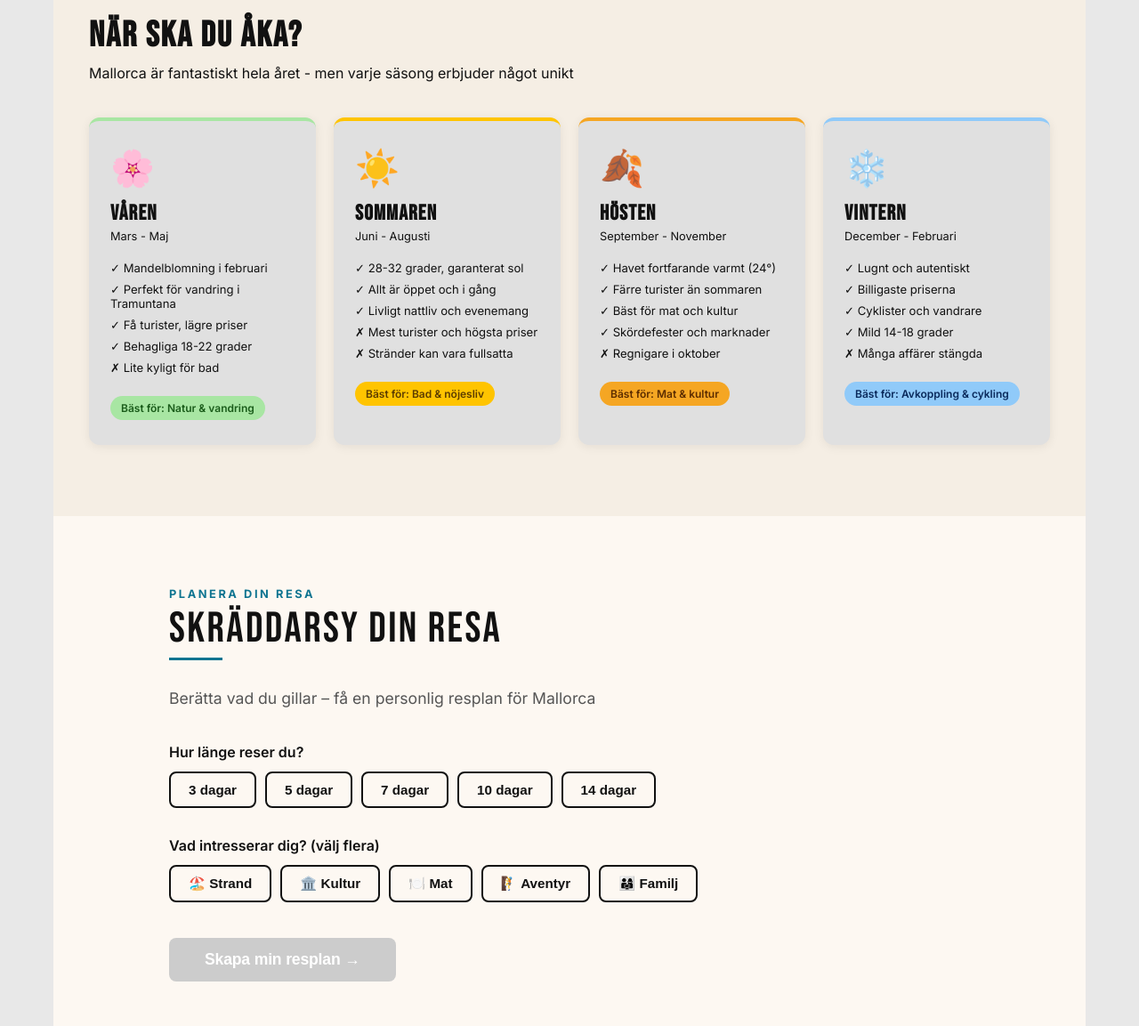
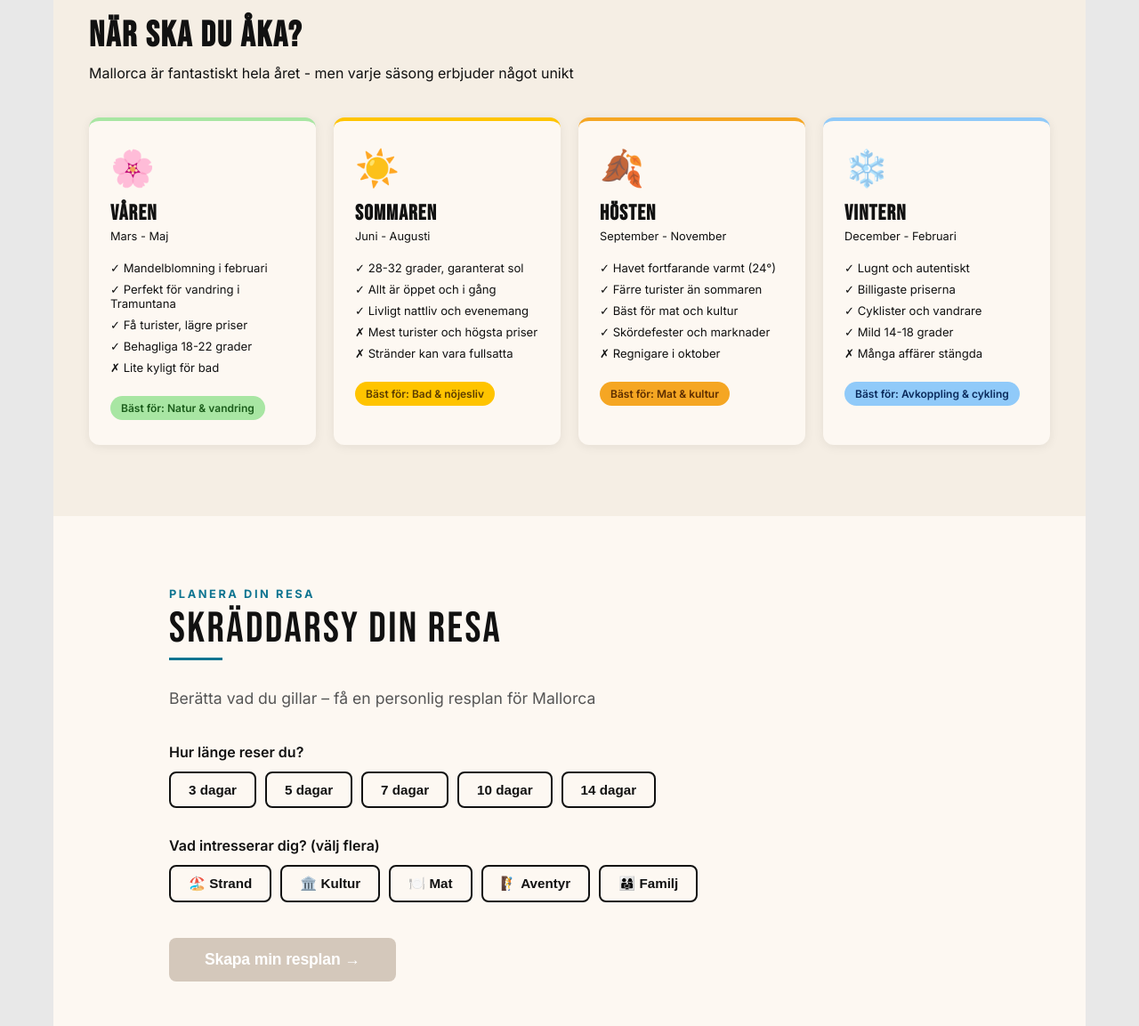
Before and after one commit to ErikFerla/min-hemsida, a Next.js app: page / in a window 1280 px wide. Shown: the part 2460-3613 px from the top of the page at 89% size. Built offline with nearby package versions, Linux system fonts and the light colour scheme.

Commit message:
Fix remaining gray backgrounds on homepage to creamy white

```diff
--- a/app/components/SectionEvents.tsx
+++ b/app/components/SectionEvents.tsx
@@ -71,7 +71,7 @@ export const evenemang = [
 
 export default function SectionEvents() {
   return (
-    <section style={{ background: '#d8d8d8', padding: '80px 60px' }}>
+    <section style={{ background: '#F5EEE4', padding: '80px 60px' }}>
       <div style={{ maxWidth: '1400px', margin: '0 auto' }}>
         <div style={{ display: 'grid', gridTemplateColumns: '1fr 2fr', gap: '60px', alignItems: 'flex-start', marginBottom: '32px' }}>
           <div>
--- a/app/components/SectionPlanner.tsx
+++ b/app/components/SectionPlanner.tsx
@@ -208,7 +208,7 @@ export default function SectionPlanner() {
           disabled={!dagar || intressen.length === 0}
           style={{
             padding: '14px 40px',
-            background: dagar && intressen.length > 0 ? '#c0392b' : '#ccc',
+            background: dagar && intressen.length > 0 ? '#c0392b' : '#d4c8bb',
             color: 'white',
             border: 'none',
             borderRadius: '8px',
--- a/app/page.module.css
+++ b/app/page.module.css
@@ -144,7 +144,7 @@
 .seasonTitle { font-family: 'Bebas Neue', sans-serif; font-size: 2.5rem; color: var(--fg); letter-spacing: 0.05em; margin-bottom: 8px; }
 .seasonSub { color: var(--muted); margin-bottom: 40px; font-size: 1rem; }
 .seasonGrid { display: grid; grid-template-columns: repeat(4, 1fr); gap: 20px; }
-.seasonCard { background: #e0e0e0; border-radius: 12px; padding: 28px 24px; box-shadow: 0 2px 12px rgba(0,0,0,0.07); }
+.seasonCard { background: #FDF8F2; border-radius: 12px; padding: 28px 24px; box-shadow: 0 2px 12px rgba(0,0,0,0.07); }
 .seasonEmoji { font-size: 2.5rem; display: block; margin-bottom: 12px; }
 .seasonName { font-family: 'Bebas Neue', sans-serif; font-size: 1.5rem; letter-spacing: 0.05em; margin-bottom: 4px; }
 .seasonMonths { font-size: 0.8rem; color: var(--muted); margin-bottom: 16px; }
@@ -159,12 +159,12 @@
 .plannerStep { margin-bottom: 32px; }
 .plannerStepTitle { font-family: 'Bebas Neue', sans-serif; font-size: 1.3rem; letter-spacing: 0.05em; margin-bottom: 16px; color: var(--fg); }
 .daysRow { display: flex; gap: 12px; flex-wrap: wrap; }
-.dayBtn { padding: 10px 20px; border: 2px solid var(--border); border-radius: 8px; background: #e0e0e0; cursor: pointer; font-size: 0.9rem; transition: all 0.2s; }
+.dayBtn { padding: 10px 20px; border: 2px solid var(--border); border-radius: 8px; background: #FDF8F2; cursor: pointer; font-size: 0.9rem; transition: all 0.2s; }
 .dayBtnActive { border-color: #8B4513; background: #8B4513; color: white; }
 .interestRow { display: flex; gap: 12px; flex-wrap: wrap; }
-.interestBtn { padding: 10px 20px; border: 2px solid var(--border); border-radius: 8px; background: #e0e0e0; cursor: pointer; font-size: 0.9rem; transition: all 0.2s; }
+.interestBtn { padding: 10px 20px; border: 2px solid var(--border); border-radius: 8px; background: #FDF8F2; cursor: pointer; font-size: 0.9rem; transition: all 0.2s; }
 .interestBtnActive { border-color: #8B4513; background: #8B4513; color: white; }
-.plannerResult { background: #e0e0e0; border-radius: 12px; padding: 32px; border-left: 4px solid #c60b1e; margin-top: 24px; }
+.plannerResult { background: #FDF8F2; border-radius: 12px; padding: 32px; border-left: 4px solid #c60b1e; margin-top: 24px; }
 .plannerResultTitle { font-family: 'Bebas Neue', sans-serif; font-size: 1.5rem; color: var(--fg); margin-bottom: 20px; letter-spacing: 0.05em; }
 .plannerList { list-style: none; padding: 0; }
 .plannerItem { display: flex; gap: 16px; align-items: flex-start; padding: 12px 0; border-bottom: 1px solid var(--border); font-size: 0.9rem; }
--- a/app/page.tsx
+++ b/app/page.tsx
@@ -42,7 +42,7 @@ export default function Home() {
               { namn: 'Palma', href: '/palma-de-mallorca', desc: 'Öns pulserande huvudstad', bild: 'https://images.unsplash.com/photo-1555993539-1732b0258235?w=600&q=80' },
               { namn: 'Alcudia', href: '/byar', desc: 'Historisk kuststad i norr', bild: 'https://images.unsplash.com/photo-1533105079780-92b9be482077?w=600&q=80' },
             ].map((stad) => (
-              <a key={stad.namn} href={stad.href} style={{textDecoration: 'none', display: 'block', borderRadius: '12px', overflow: 'hidden', background: '#e0e0e0', boxShadow: '0 2px 12px rgba(0,0,0,0.08)'}}>
+              <a key={stad.namn} href={stad.href} style={{textDecoration: 'none', display: 'block', borderRadius: '12px', overflow: 'hidden', background: '#FDF8F2', boxShadow: '0 2px 12px rgba(0,0,0,0.08)'}}>
                 <div style={{height: '200px', backgroundImage: `url('${stad.bild}')`, backgroundSize: 'cover', backgroundPosition: 'center'}} />
                 <div style={{padding: '16px'}}>
                   <div style={{fontFamily: 'Bebas Neue, sans-serif', fontSize: '1.3rem', letterSpacing: '0.05em', color: '#2C1A0E', marginBottom: '4px'}}>{stad.namn}</div>
--- a/components/Carousel.module.css
+++ b/components/Carousel.module.css
@@ -2,7 +2,7 @@
 .carouselHeader { display: flex; justify-content: space-between; align-items: center; padding: 0 60px; margin-bottom: 20px; max-width: 1400px; margin-left: auto; margin-right: auto; }
 .carouselTitle { font-family: 'Bebas Neue', sans-serif; font-size: 1.8rem; color: var(--fg); letter-spacing: 0.05em; margin: 0; }
 .arrows { display: flex; gap: 10px; }
-.arrow { width: 40px; height: 40px; border-radius: 50%; border: 2px solid var(--border); background: #e0e0e0; font-size: 1rem; cursor: pointer; display: flex; align-items: center; justify-content: center; color: var(--fg); transition: all 0.2s; }
+.arrow { width: 40px; height: 40px; border-radius: 50%; border: 2px solid #ede5da; background: #FDF8F2; font-size: 1rem; cursor: pointer; display: flex; align-items: center; justify-content: center; color: var(--fg); transition: all 0.2s; }
 .arrow:hover { background: #c60b1e; color: white; border-color: #c60b1e; }
 .track { display: flex; flex-direction: row; gap: 20px; overflow-x: auto; overflow-y: hidden; scroll-snap-type: x mandatory; padding: 8px 60px 20px; scrollbar-width: none; -ms-overflow-style: none; align-items: flex-start; }
 .track::-webkit-scrollbar { display: none; }
```
